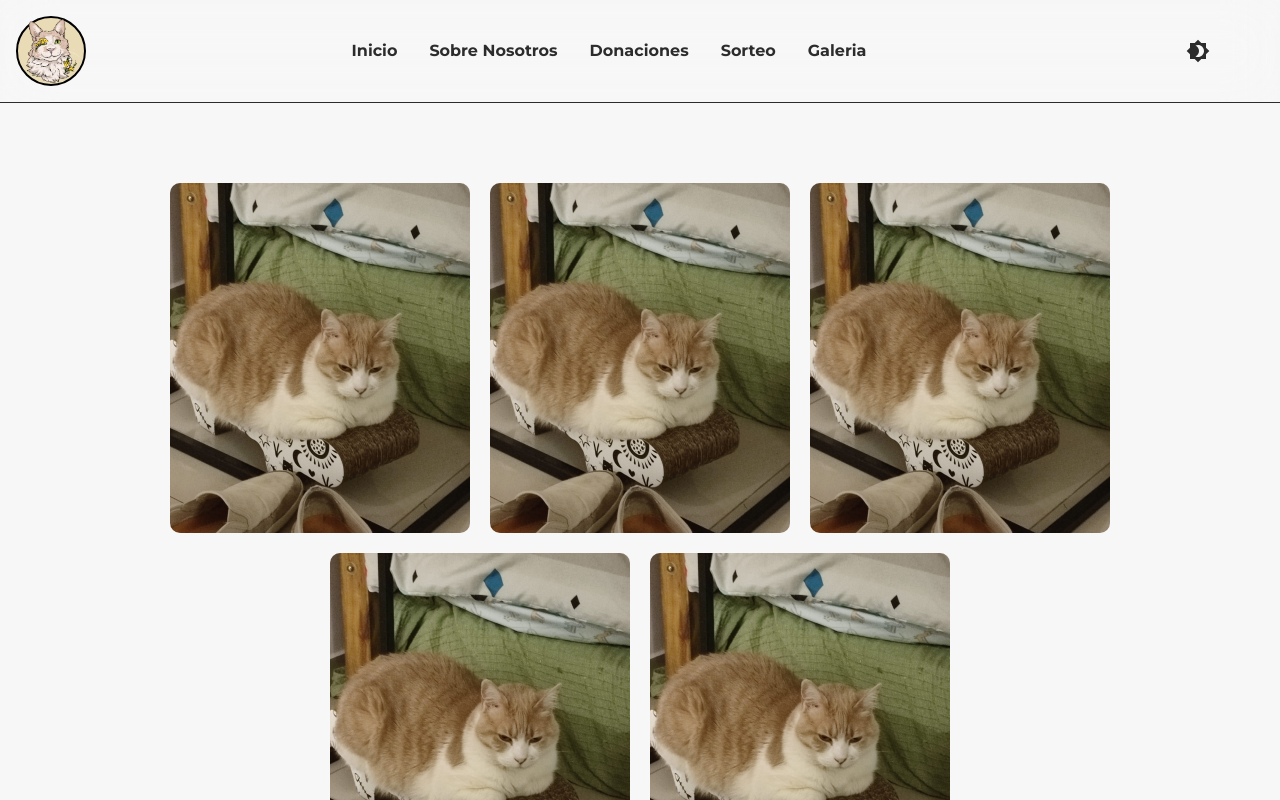
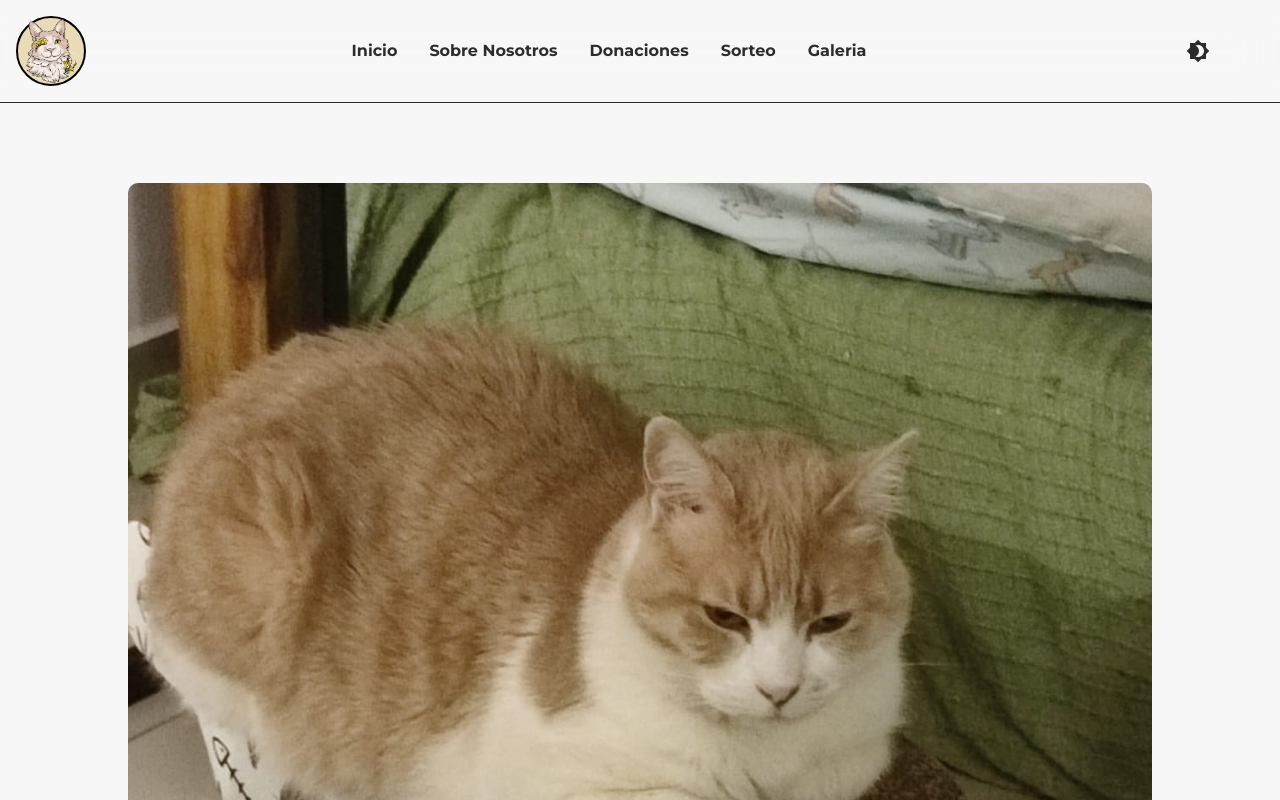
Before and after one commit to FDAlexPrograming/NachitoPadrino, a React (Create React App) app: page /gallery in a window 1280 px wide. Shown: the top 800 px of the page. Built offline with nearby package versions, Linux system fonts and the light colour scheme.

Commit message:
fix imagenes de galeria

```diff
--- a/src/components/Gallery.js
+++ b/src/components/Gallery.js
@@ -120,8 +120,8 @@ const CardWrapper = styled.div`
 `;
 
 const Card = styled.div`
-  width: 300px;
-  height: 350px;
+  width: 80vw;
+  height: 100vh;
   position: relative;
   transform-style: preserve-3d;
   transition: transform 0.8s cubic-bezier(0.68, -0.55, 0.27, 1.55);
```
